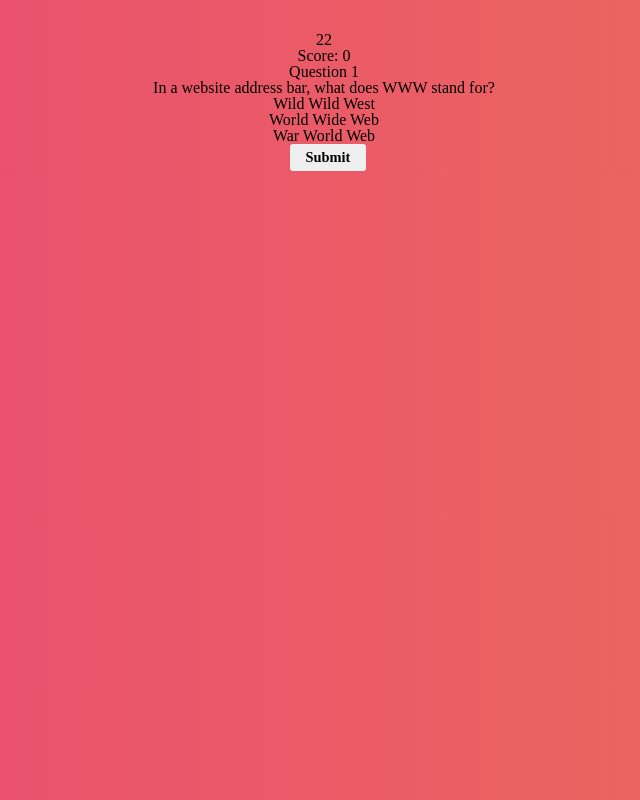
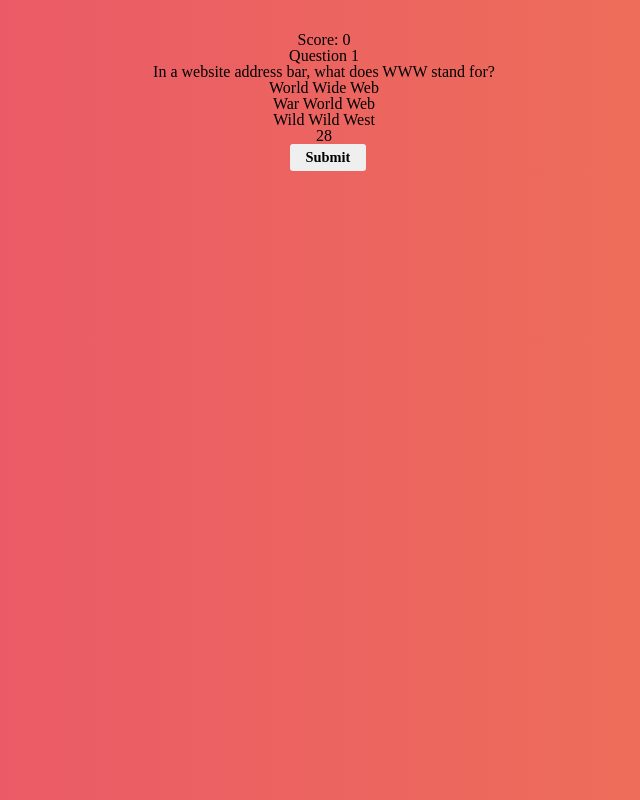
Before and after one commit to brandonkim44/trivia_game, a React app: page / in a window 1280 px wide. Both pictures are taken after a click on the button "Close". Shown: the whole page, without its empty margins (316-956 px from the left). Built offline with nearby package versions, Linux system fonts and the light colour scheme.

Commit message:
Completed timer functionality

```diff
--- a/src/components/answers/answer_item.jsx
+++ b/src/components/answers/answer_item.jsx
@@ -1,12 +1,20 @@
 import React from 'react';
 
-const AnswerItem = ({ answer, checkAnswer }) => {
+const AnswerItem = ({ answer, checkAnswer, correctAnswer, showAnswer }) => {
+
+    const display = () => {
+        if (showAnswer) {
+            return (answer === correctAnswer) ? "answer-correct" : "answer-incorrect";
+        } else {
+            return "answer-container"
+        }
+    }
 
     return (
-        <div className="answer-container" onClick={() => checkAnswer(answer)} data-answer={answer}>
+        <div className={display()} onClick={() => checkAnswer(answer)} data-answer={answer}>
            <span>{answer}</span>
         </div>
-    )
+    );
 }
 
 export default AnswerItem
--- a/src/components/answers/answers.jsx
+++ b/src/components/answers/answers.jsx
@@ -1,58 +1,69 @@
-import React, { useState } from 'react';
+import React, { useEffect, useState } from 'react';
 import { connect } from 'react-redux';
 import AnswerItem from './answer_item';
+import Timer from '../timer/timer';
 
 const Answers = ({ correctAnswer, incorrectAnswers, answers, incrementScoreAndUpdate, updateQuestion }) => {
+
+    let [currentAnswer, setCurrentAnswer] = useState("none");
+    let [showAnswer, setShowAnswer] = useState(false);
+    let [timeLeft, setTimeLeft] = useState(30);
 
     const renderAnswers = () => {
         const answerComponents = answers.map((answer, i) => {
             return (
-                <AnswerItem key={i} answer={answer} checkAnswer={checkAnswer}/>
+                <AnswerItem key={i} answer={answer} checkAnswer={checkAnswer} showAnswer={showAnswer} correctAnswer={correctAnswer}/>
             );
         });
         return answerComponents;
     };
 
-    let [currentAnswer, setCurrentAnswer] = useState("none");
 
     const checkAnswer = (selectedAnswer) => {
+        debugger;
         if (selectedAnswer === correctAnswer) {
             setCurrentAnswer("correct");
+            debugger;
         } else {
             setCurrentAnswer("incorrect");
         }
         // if selectedAnswer matches correctAnswer, then useState is updated for correctAnswer to be true
     };
 
-    const showAnswer = () => {
+    const handleSubmit = (timeOut) => {
 
-    };
+        if (timeOut) currentAnswer = "incorrect";
 
-    const handleSubmit = (e) => {
-        let answerNodes = e.target.parentNode.childNodes;
+        // let answerNodes = e.target.parentNode.childNodes;
 
-        const findCorrectNode = (answerNodes) => {
-            for (let i = 0; i < answerNodes.length - 1; i++) {
-                if (answerNodes[i].dataset.answer === correctAnswer) return answerNodes[i];
-            }
-        }
+        // const findCorrectNode = (answerNodes) => {
+            //     for (let i = 0; i < answerNodes.length - 1; i++) {
+                //         if (answerNodes[i].dataset.answer === correctAnswer) return answerNodes[i];
+                //     }
+                // }
 
-        let correctNode = findCorrectNode(answerNodes);
+                // let correctNode = findCorrectNode(answerNodes);
 
         if (currentAnswer === "correct") {
-            correctNode.style.backgroundColor = 'white';
+            setShowAnswer(true);
+            // correctNode.style.backgroundColor = 'white';
             setTimeout(() => {
-                correctNode.style.backgroundColor = "unset";
+                setShowAnswer(false);
+                setTimeLeft(30);
+                // correctNode.style.backgroundColor = "unset";
                 incrementScoreAndUpdate();
-            }, 1000);
+            }, 3000);
             //dispatch thunk score inc + updateQuestion
             // alert("You are correct!")
         } else if (currentAnswer === "incorrect"){
-            correctNode.style.backgroundColor = "white";
+            setShowAnswer(true);
+            // correctNode.style.backgroundColor = "white";
             setTimeout(() => {
-                correctNode.style.backgroundColor = "unset";
+                setShowAnswer(false);
+                setTimeLeft(30);
+                // correctNode.style.backgroundColor = "unset";
                 updateQuestion();
-            }, 1000);
+            }, 3000);
             //dispatch updateQuestion
             // alert("You are incorrect!");
         } else {
@@ -64,7 +75,8 @@ const Answers = ({ correctAnswer, incorrectAnswers, answers, incrementScoreAndUp
     return (
         <div>
             {renderAnswers()}
-            <button className="submit-btn" onClick={(e) => handleSubmit(e)}>Submit</button>
+            <Timer timeLeft={timeLeft} setTimeLeft={setTimeLeft} currentAnswer={currentAnswer} handleSubmit={handleSubmit} />
+            <button className="submit-btn" onClick={() => handleSubmit()}>Submit</button>
         </div>
     );
 
--- a/src/components/board/board.jsx
+++ b/src/components/board/board.jsx
@@ -21,7 +21,6 @@ const Board = ({ currentQuestion, correctAnswer, incorrectAnswers, score, questi
 
     return(
         <div>
-            <Timer duration={30}/>
             <Score score={score}/>
             <Question
                 currentQuestion={currentQuestion}
--- a/src/components/display/display.jsx
+++ b/src/components/display/display.jsx
@@ -9,10 +9,12 @@ const Display = ({ questionNum}) => {
         return (
             <EndContainer />
         )
-    } else {
+    } else if (questionNum > 0 && questionNum <= 10){
         return (
             <BoardContainer />
         )
+    } else {
+        return null;
     }
 };
 
--- a/src/components/timer/timer.jsx
+++ b/src/components/timer/timer.jsx
@@ -1,15 +1,19 @@
 import React, { useState, useEffect } from 'react';
 
-const Timer = ({ duration }) => {
-
-   const [timeLeft, setTimeLeft] = useState(duration);
+const Timer = ({ duration, checkAnswer, handleSubmit, currentAnswer, timeLeft, setTimeLeft }) => {
+//    const [resetTimer, setResetTimer] = useState(false);
 
     useEffect(() => {
-        if (timeLeft <= 0) return;
+        if (timeLeft === 0) {
+            handleSubmit(true);
+            return;
+        }
 
         const timerId = setInterval(() => {
             setTimeLeft(timeLeft - 1);
         }, 1000);
+
+        //clean up side effect
 
         return () => clearInterval(timerId);
     }, [timeLeft]);
--- a/src/reducers/reducers.js
+++ b/src/reducers/reducers.js
@@ -13,6 +13,7 @@ const initialState = {
 const updateState = (state = initialState, action) => {
     Object.freeze(state);
     const stateCopy = Object.assign({}, state);
+    let questionBankCopy = [...state.questionBank];
     switch(action.type) {
         case UPDATE_QUESTION:
             let { questionBank, questionNum } = stateCopy;
@@ -30,10 +31,7 @@ const updateState = (state = initialState, action) => {
             score++;
             return Object.assign(stateCopy, { score });
         case RESTART_GAME:
-            let newQuestionBank = {
-                questionBank: triviaData
-            }
-            return Object.assign(initialState, newQuestionBank);
+            return Object.assign(initialState, );
         default:
             return state;
     }
--- a/src/styles/index.scss
+++ b/src/styles/index.scss
@@ -143,6 +143,14 @@ body {
   cursor: pointer;
 }
 
+.answer-correct {
+  background-color: green;
+}
+
+.answer-incorrect {
+  background-color: red;
+}
+
 /* Boards */
 
 .submit-btn {
```
